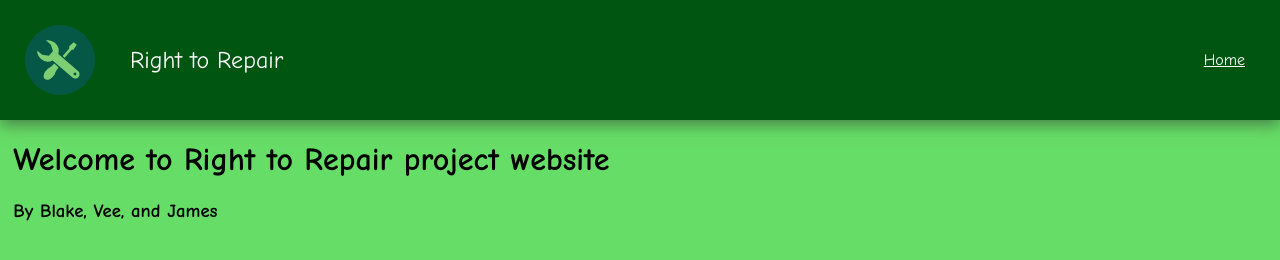
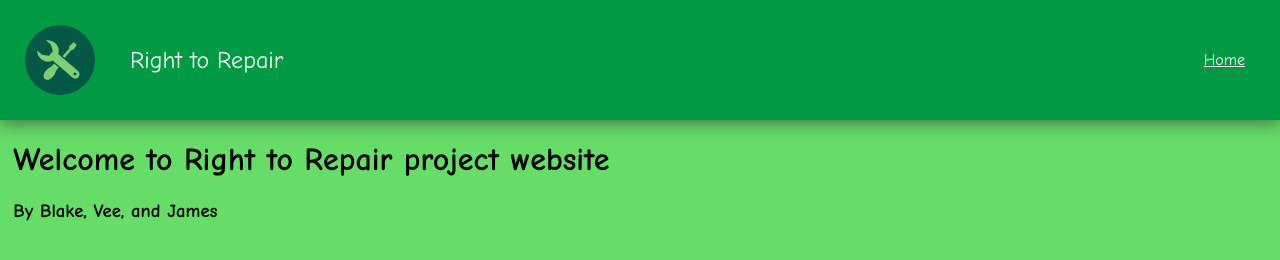
Before and after one commit to htyhtyhr/htyhtyhr.github.io, a plain HTML site: page index.html in a window 1280 px wide. Drawn offline with Linux system fonts and the light colour scheme; files that its build step writes are made by us from their sources; files whose address does not match are found by name.

Commit message:
Update style.css

```diff
--- a/style.css
+++ b/style.css
@@ -8,7 +8,7 @@ body{
 nav{
   position:sticky;
   padding:10px;
-  background-color:#051;
+  background-color:#094;
   box-shadow: 0 4px 15px rgba(52, 72, 52, 0.662);
 }
 .navBar{
```
